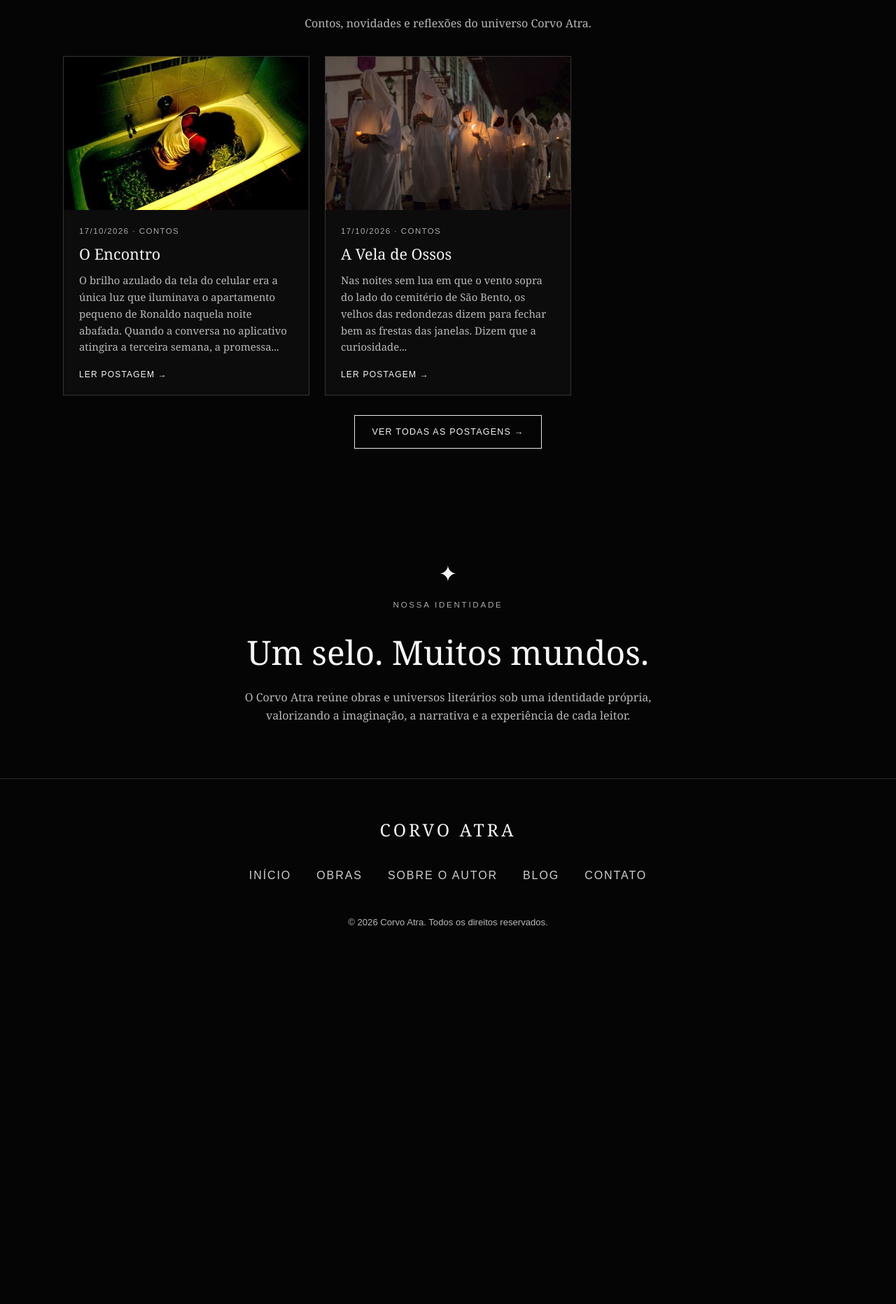
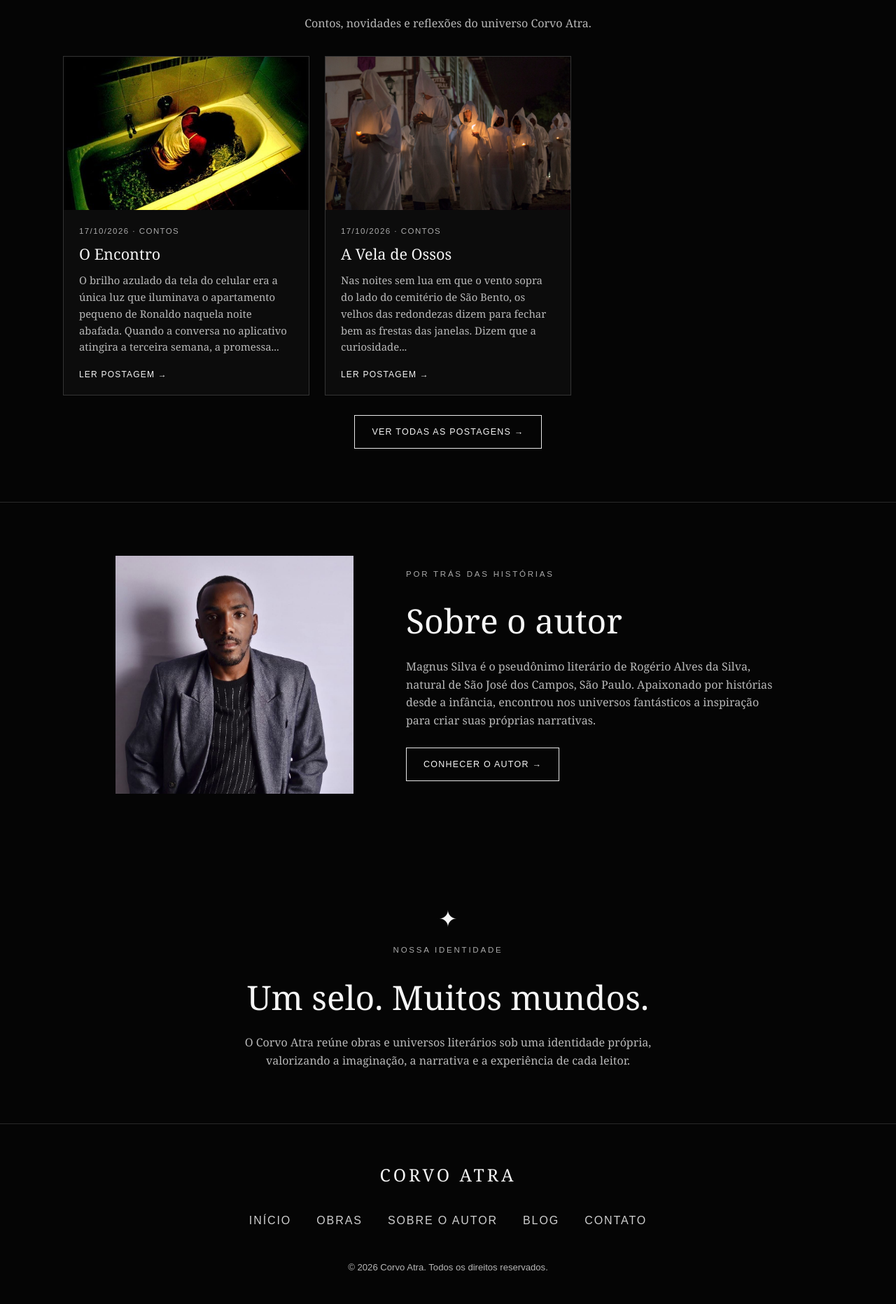
Before and after one commit to corvoatra/corvo-atra, a Jekyll site: the page built from index.html, in a window 1280 px wide. Shown: the part 1117-2980 px from the top of the page at 70% size. Built offline with Jekyll 4.4.1, drawn with Linux system fonts in a browser that asks for light colours; before the commit the page ends 2487 px from its top, so only the background shows below that.

Commit message:
Adiciona seção Sobre o autor à página inicial

```diff
--- a/index.html
+++ b/index.html
@@ -97,6 +97,14 @@ header nav a:hover,header nav a:focus-visible { color:#fff; }
 .home-posts-more{margin:0 auto}
 @media(max-width:760px){.home-posts-grid{grid-template-columns:repeat(2,minmax(0,1fr))}}
 @media(max-width:520px){.home-posts-grid{grid-template-columns:1fr}}
+
+/* Apresentação do autor na página inicial */
+.home-author{border-top:1px solid var(--line)}
+.home-author-grid{display:grid;grid-template-columns:minmax(220px,340px) minmax(0,1fr);gap:clamp(30px,6vw,75px);align-items:center;max-width:950px;margin:auto;text-align:left}
+.home-author-photo img{display:block;width:100%;height:auto;aspect-ratio:1/1;object-fit:cover}
+.home-author-copy .section-title{margin-left:0}
+.home-author-copy .section-copy{margin:0 0 26px}
+@media(max-width:650px){.home-author-grid{grid-template-columns:1fr;text-align:center}.home-author-photo{max-width:300px;margin:auto}.home-author-copy .section-copy{margin:0 auto 26px}}
 </style></head>
 <body>
 <header class="wrap"><a aria-label="Corvo Atra — início" class="wordmark" href="index.html"><img alt="Corvo Atra" src="assets/imagens/logo-corvo-atra.png"/></a><nav aria-label="Navegação principal"><a aria-current="page" href="index.html">Início</a><a href="obras.html">Obras</a><a href="autor.html">Sobre o autor</a><a href="blog/">Blog</a><a href="contato.html">Contato</a></nav></header>
@@ -125,6 +133,7 @@ header nav a:hover,header nav a:focus-visible { color:#fff; }
 </div>
 <a class="button home-posts-more" href="{{ '/blog/' | relative_url }}">Ver todas as postagens →</a>
 </section>
+<section class="home-author" id="sobre-autor"><div class="wrap home-author-grid"><div class="home-author-photo"><img loading="lazy" src="assets/imagens/foto-autor.jpg" alt="Retrato de Magnus Silva"/></div><div class="home-author-copy"><p class="eyebrow">Por trás das histórias</p><h2 class="section-title">Sobre o autor</h2><p class="section-copy">Magnus Silva é o pseudônimo literário de Rogério Alves da Silva, natural de São José dos Campos, São Paulo. Apaixonado por histórias desde a infância, encontrou nos universos fantásticos a inspiração para criar suas próprias narrativas.</p><a class="button" href="autor.html">Conhecer o autor →</a></div></div></section>
 <section class="wrap" id="sobre">
 <div aria-hidden="true" class="about-mark">✦</div>
 <p class="eyebrow">Nossa identidade</p>
```
